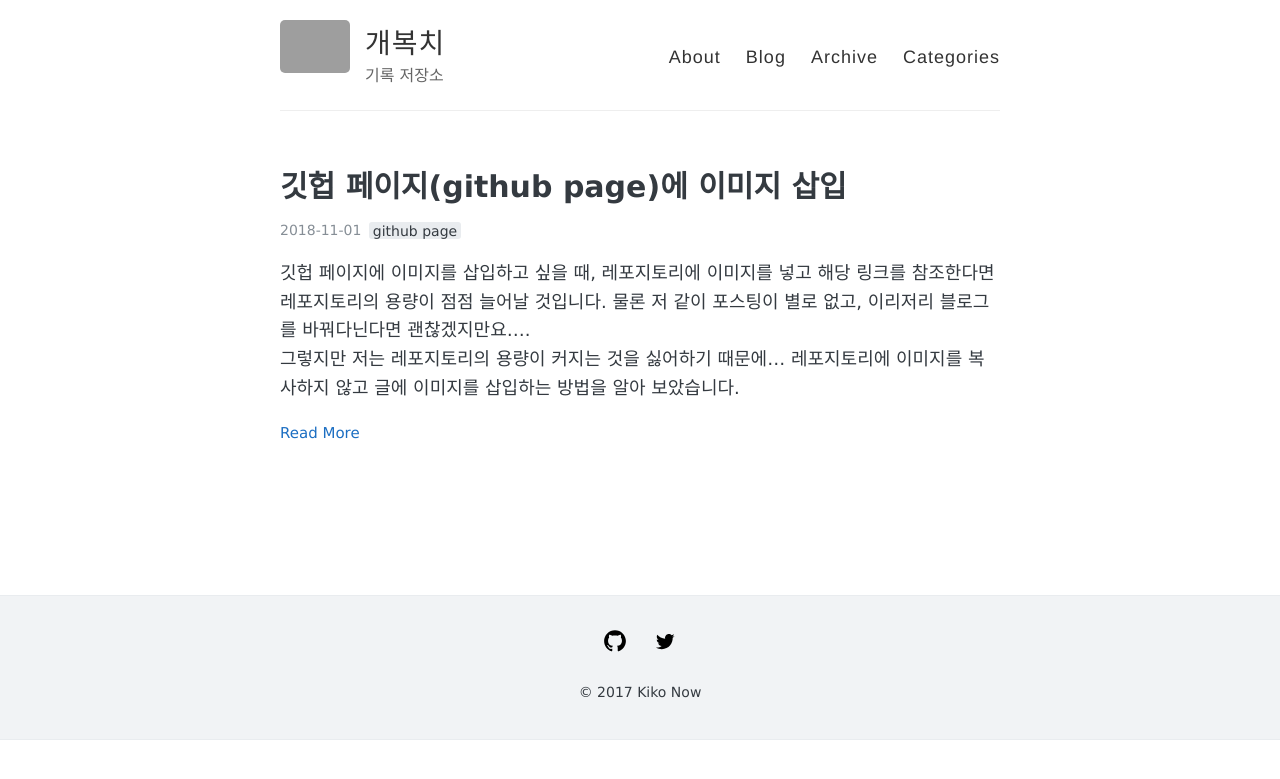
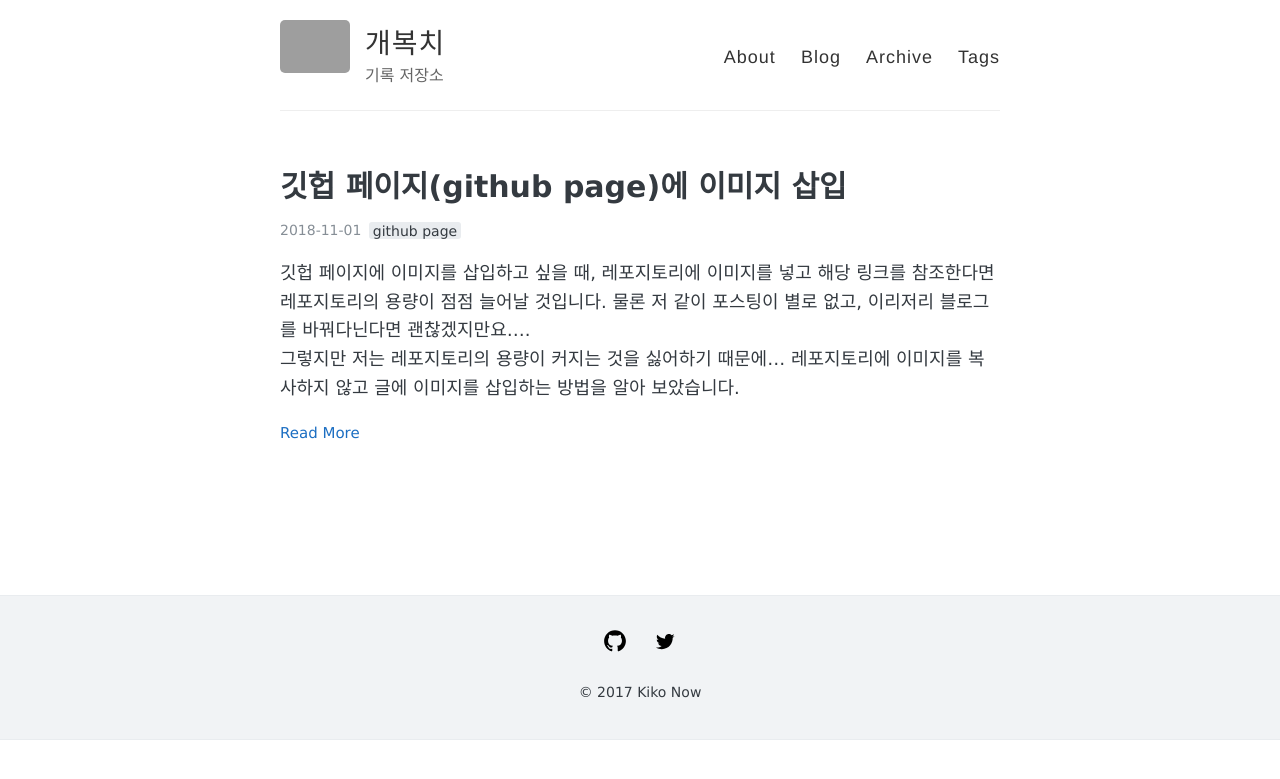
Before and after one commit to changdae-lee/changdae-lee.github.io, a Jekyll site: the page built from index.html, in a window 1280 px wide. Shown: the top 779 px of the page. Built offline with Jekyll 4.4.1, drawn with Linux system fonts in a browser that asks for light colours; the list of posts is cut into pages by our own code; grey boxes are pictures that could not be loaded.

Commit message:
cetegories to tags

```diff
--- a/_config.yml
+++ b/_config.yml
@@ -26,7 +26,7 @@ navigation:
     url: /
   - name: Archive
     url: /archive
-  - name: Categories
+  - name: Tags
     url: /tags
 
 # Pagination
```
